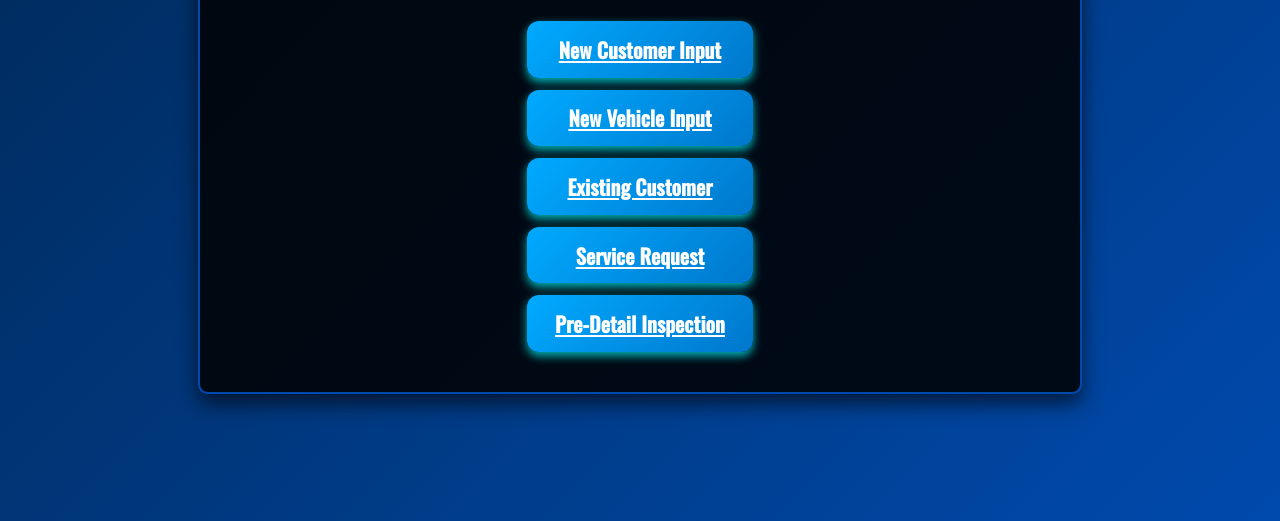
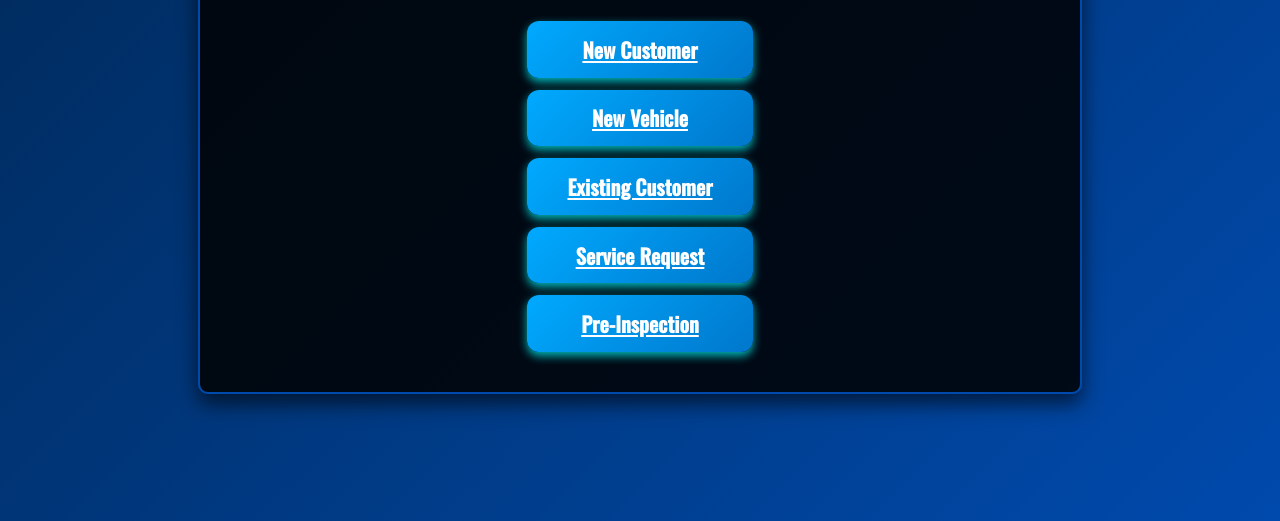
Before and after one commit to nomade-in-the-clouds/aeg-frontend, a website: page aeg/index.html in a window 1280 px wide. Shown: the part 279-800 px from the top of the page. Drawn offline with nearby package versions, Linux system fonts and the light colour scheme.

Commit message:
Update index.html

```diff
--- a/aeg/index.html
+++ b/aeg/index.html
@@ -11,11 +11,11 @@
   <div class="main-container">
     <h1>AEG DETAILING</h1>
     <div class="nav-buttons">
-      <a href="pages/new-customer.html">New Customer Input</a>
-      <a href="pages/new-vehicle.html">New Vehicle Input</a>
+      <a href="pages/new-customer.html">New Customer</a>
+      <a href="pages/new-vehicle.html">New Vehicle</a>
       <a href="pages/existing-customer.html">Existing Customer</a>
       <a href="pages/service-request.html">Service Request</a>
-      <a href="pages/pre-inspection.html">Pre-Detail Inspection</a>
+      <a href="pages/pre-inspection.html">Pre-Inspection</a>
     </div>
   </div>
 </body>
```
